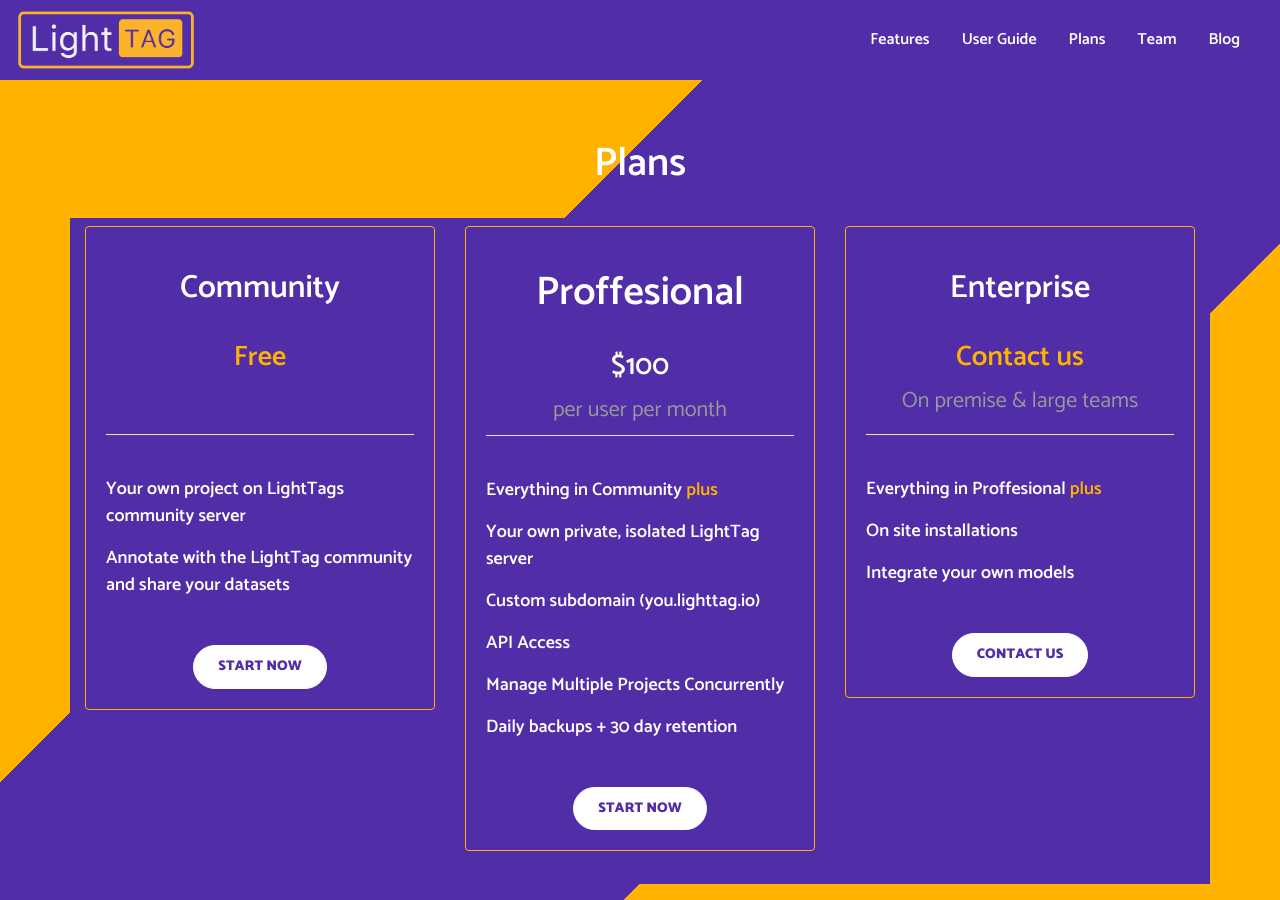
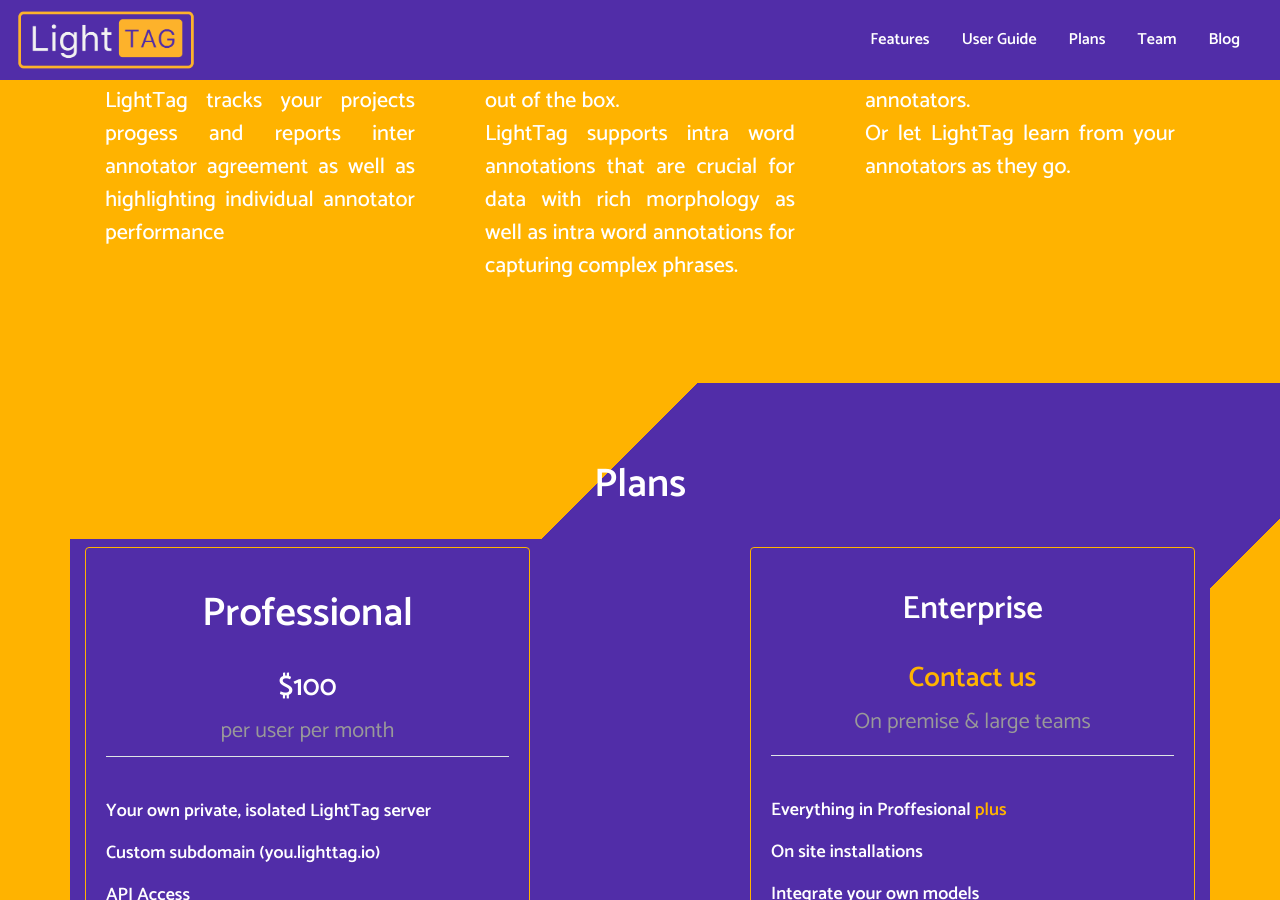
Before and after one commit to talolard/lt_landing_page_2, a Jekyll site: the page built from index.md, in a window 1280 px wide and 900 px high, scrolled down 2290 px. Built offline with Jekyll 4.4.1, drawn with Linux system fonts in a browser that asks for light colours; nearby versions of some CDN libraries; comment, search, counter and statistics services are not loaded.

Commit message:
Added videos and minor details

```diff
--- a/_includes/features.html
+++ b/_includes/features.html
@@ -8,6 +8,14 @@
                     </p>
                 </div>
             </div>
+            <div class="row">
+
+                    <div class="offset-md-3 col-md-6 embed-responsive embed-responsive-16by9">
+                            <iframe  src="https://www.youtube.com/embed/dA2uo9sGIj8" frameborder="0" allow="autoplay; encrypted-media" allowfullscreen></iframe>
+                    </div>
+
+            </div>
+
             <div class="row d-md-flex mt-4 text-center">
                 <div class="col-sm-4 mt-2">
                     <div class="card border-none wow fadeIn">
--- a/_includes/pricing.html
+++ b/_includes/pricing.html
@@ -8,8 +8,26 @@
             </div>
 
             <div class="row d-md-flex mt-4 text-center bg-primary">
+                    <div class="col-sm-5  mt-2 wow fadeIn">
+                            <div class="card card-outline-orange bg-primary text-white">
+                                <div class="card-block">
+                                    <h1 class="card-title pt-4 text-white">Professional</h1>
+                                    <h3 class="card-title text-white pt-4">$100 </h3>
+                                    <p class="card-text text-muted pb-2 border-bottom">per user per month </p>
+                                    <ul class="list-unstyled pricing-list">
+                                        <li>Your own private, isolated LightTag server </li>
+                                        <li>Custom subdomain (you.lighttag.io)</li>
+                                        <li>API Access</li>
+                                        <li>Manage Multiple Projects Concurrently</li>
+                                        <li>Daily backups + 30 day retention</li>
+                                    </ul>
+                                    <a href="/signup" class="btn btn-white btn-radius btn-lg">Start Now</a>
+                                </div>
+                            </div>
+                        </div>
 
-                    <div class="col-sm-4  mt-2 wow fadeIn">
+
+                    <!-- <div class="col-sm-4  mt-2 wow fadeIn">
                             <div class="card card-outline-orange bg-primary text-white">
                                 <div class="card-block">
                                     <h2 class="card-title pt-4 text-white">Community</h2>
@@ -24,28 +42,10 @@
                                     <a href="/signup" class="btn btn-white btn-radius text-primary btn-lg">Start Now</a>
                                 </div>
                             </div>
-                        </div>
+                        </div> -->
 
-                <div class="col-sm-4  mt-2 wow fadeIn">
-                    <div class="card card-outline-orange bg-primary text-white">
-                        <div class="card-block">
-                            <h1 class="card-title pt-4 text-white">Proffesional</h1>
-                            <h3 class="card-title text-white pt-4">$100 </h3>
-                            <p class="card-text text-muted pb-2 border-bottom">per user per month </p>
-                            <ul class="list-unstyled pricing-list">
-                                <li> Everything in Community  <span class="text-orange"> plus </span></li>
-                                <li>Your own private, isolated LightTag server </li>
-                                <li>Custom subdomain (you.lighttag.io)</li>
-                                <li>API Access</li>
-                                <li>Manage Multiple Projects Concurrently</li>
-                                <li>Daily backups + 30 day retention</li>
-                            </ul>
-                            <a href="/signup" class="btn btn-white btn-radius btn-lg">Start Now</a>
-                        </div>
-                    </div>
-                </div>
 
-                <div class="col-sm-4  mt-2 wow fadeIn">
+                <div class="col-sm-5 offset-sm-2  mt-2 wow fadeIn">
                         <div class="card card-outline-orange bg-primary text-white">
                             <div class="card-block">
                                 <h2 class="card-title pt-4 text-white">Enterprise</h2>
@@ -55,7 +55,8 @@
                                     <li> Everything in Proffesional  <span class="text-orange"> plus </span></li>
                                     <li>On site installations</li>
                                     <li>Integrate your own models</li>
-
+                                    <li>Concierge Onboarding</li>
+                                    <div>&nbsp; </div>
                                 </ul>
                                 <a href="/signup" class="btn btn-white btn-radius btn-lg">Contact Us</a>
                             </div>
```
Also changed, not shown: _projects/trump.md (+33 -10 lines).
